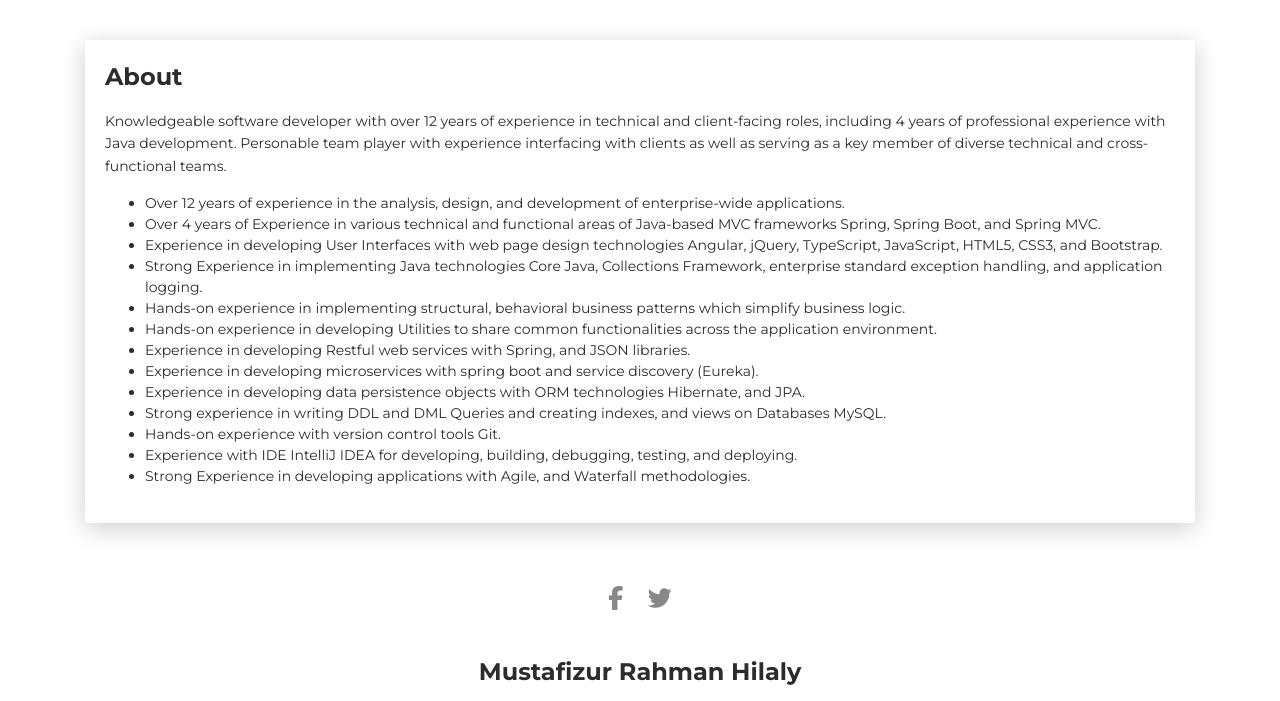
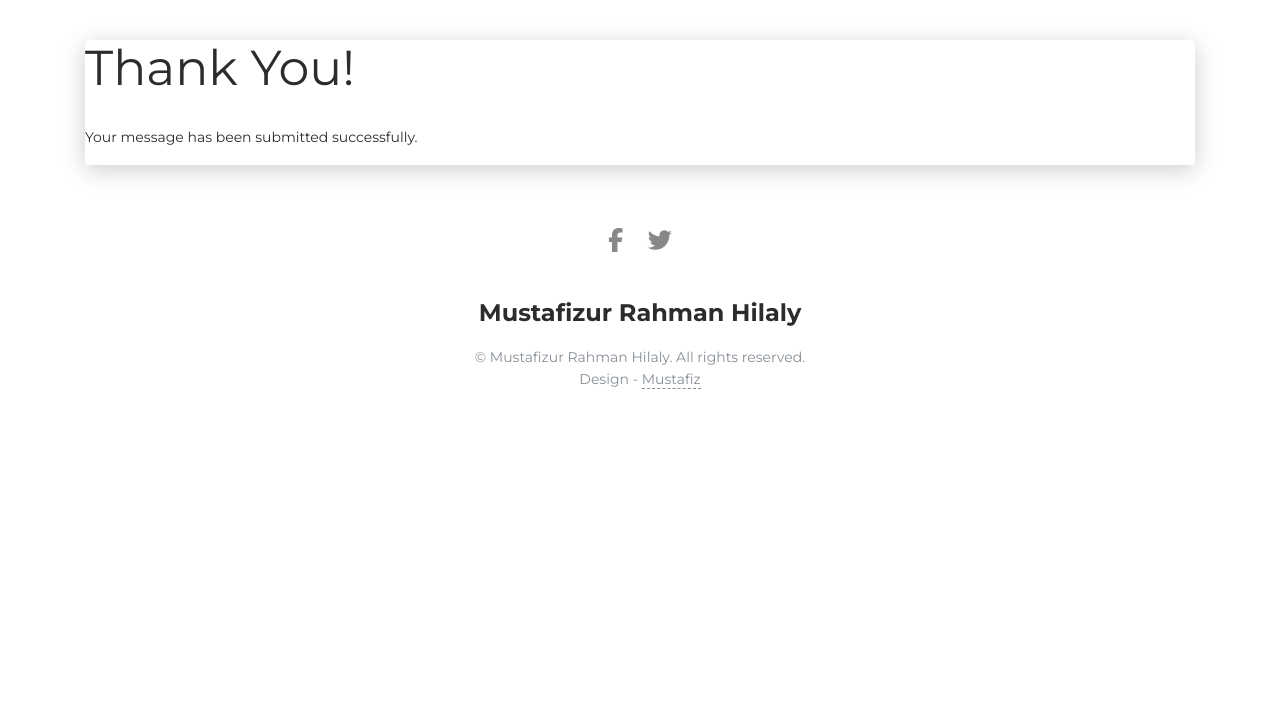
Before and after one commit to Mustafiz/mrhilaly, a plain HTML site: page thanks.html in a window 1280 px wide. Shown: the part 580-1281 px from the top of the page. After the commit the page ends 1011 px from the top, so only its background shows below. Drawn offline with Linux system fonts and the light colour scheme.

Commit message:
Change the content of thanks.html.

```diff
--- a/thanks.html
+++ b/thanks.html
@@ -78,51 +78,8 @@
                 <div class="card" data-aos="fade-up" data-aos-offset="10">
                     <div class="row">
                         <div class="col-lg-12 col-md-12">
-                            <div class="card-body">
-                                <div class="h4 mt-0 title">About</div>
-                                <p>Knowledgeable software developer with over 12 years of experience in technical and
-                                    client-facing roles, including 4 years of professional experience with Java
-                                    development. Personable team player with experience interfacing with clients as well
-                                    as serving as a key member of diverse technical and cross-functional teams.</p>
-                                <ul>
-                                    <li>Over 12 years of experience in the analysis, design, and development of
-                                        enterprise-wide applications.
-                                    </li>
-                                    <li>Over 4 years of Experience in various technical and functional areas of
-                                        Java-based MVC frameworks Spring, Spring Boot, and Spring MVC.
-                                    </li>
-                                    <li>Experience in developing User Interfaces with web page design technologies
-                                        Angular, jQuery, TypeScript, JavaScript, HTML5, CSS3, and Bootstrap.
-                                    </li>
-                                    <li>Strong Experience in implementing Java technologies Core Java, Collections
-                                        Framework, enterprise standard exception handling, and application logging.
-                                    </li>
-                                    <li>Hands-on experience in implementing structural, behavioral business patterns
-                                        which simplify business logic.
-                                    </li>
-                                    <li>Hands-on experience in developing Utilities to share common functionalities
-                                        across the application environment.
-                                    </li>
-                                    <li>Experience in developing Restful web services with Spring, and JSON libraries.
-                                    </li>
-                                    <li>Experience in developing microservices with spring boot and service discovery
-                                        (Eureka).
-                                    </li>
-                                    <li>Experience in developing data persistence objects with ORM technologies
-                                        Hibernate, and JPA.
-                                    </li>
-                                    <li>Strong experience in writing DDL and DML Queries and creating indexes, and views
-                                        on Databases MySQL.
-                                    </li>
-                                    <li>Hands-on experience with version control tools Git.</li>
-                                    <li>Experience with IDE IntelliJ IDEA for developing, building, debugging, testing,
-                                        and deploying.
-                                    </li>
-                                    <li>Strong Experience in developing applications with Agile, and Waterfall
-                                        methodologies.
-                                    </li>
-                                </ul>
-                            </div>
+                            <h1>Thank You!</h1>
+                            <p>Your message has been submitted successfully.</p>
                         </div>
                     </div>
                 </div>
```
